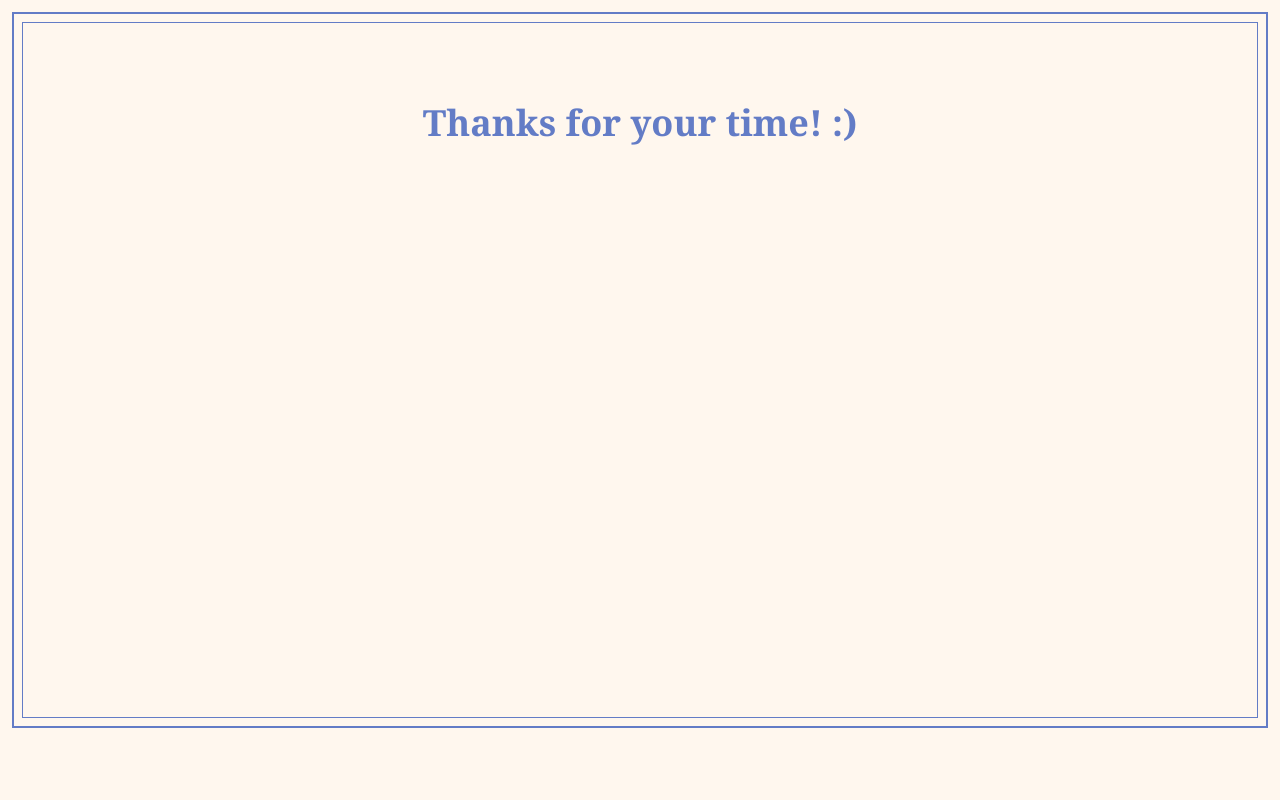
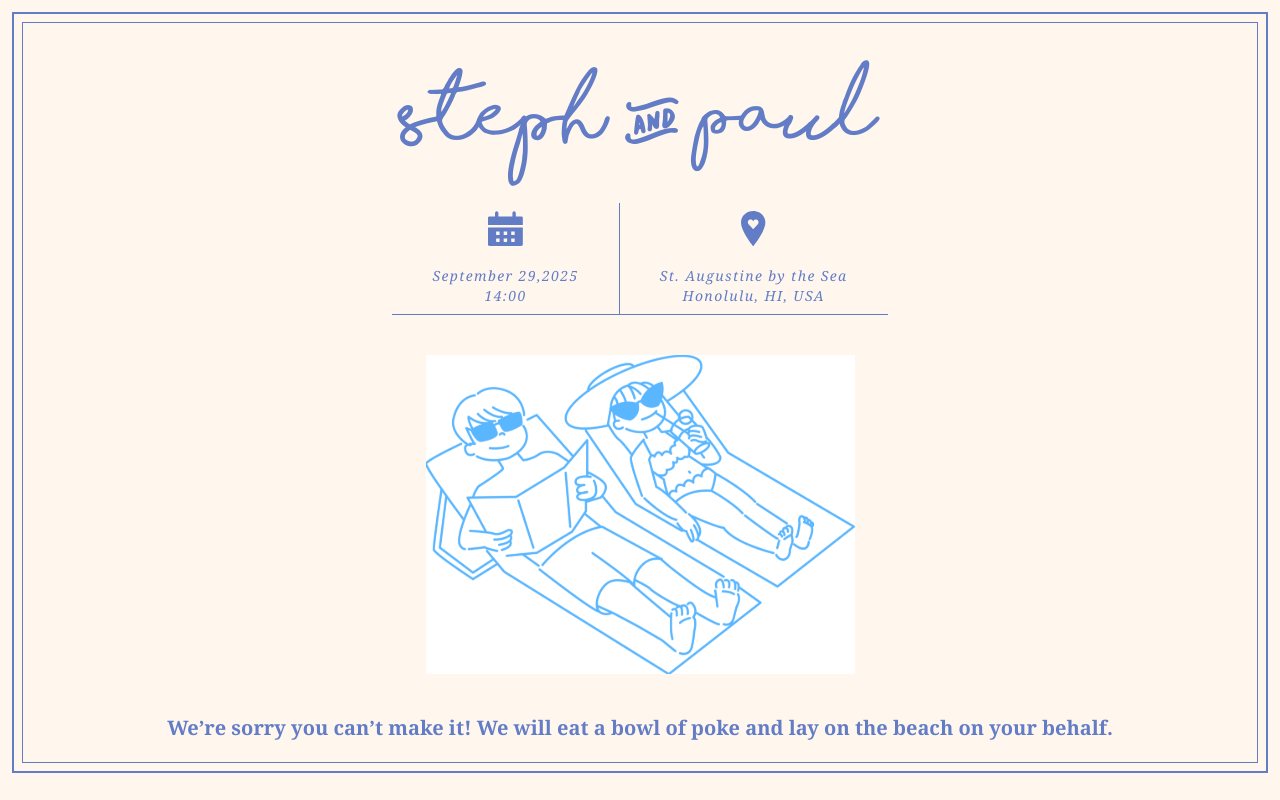
Before and after one commit to codingcapy/capyshroom, a React (Vite) app in the folder frontend/: page /thankyou in a window 1280 px wide. Built offline with nearby package versions, Linux system fonts and the light colour scheme.

Commit message:
improvement: update decline page

```diff
--- a/frontend/src/pages/DeclinePage.tsx
+++ b/frontend/src/pages/DeclinePage.tsx
@@ -1,10 +1,16 @@
+import Header from "../components/Header";
+import sorry from "/website_sorry.svg";
+
 export default function DeclinePage() {
     return (
         <>
-            <div className="py-20">
-                <div className="font-bold xl:text-4xl 2xl:text-6xl mb-5 text-center">
-                    Thanks for your time! :)
-                </div>
+            <Header />
+            <div className="py-10">
+                <img src={sorry} alt="" className="mx-auto" />
+            </div>
+            <div className="font-bold xl:text-xl mb-5 text-center">
+                We’re sorry you can’t make it! We will eat a bowl of poke and
+                lay on the beach on your behalf.
             </div>
         </>
     );
--- a/frontend/src/pages/RsvpPage.tsx
+++ b/frontend/src/pages/RsvpPage.tsx
@@ -70,10 +70,10 @@ export default function RsvpPage() {
                                 understand if you cannot make it! Please reply
                                 no later than{" "}
                                 <span className="font-bold">
-                                    April 1st, 2025
+                                    April 30th, 2025
                                 </span>
-                                . If you do not reply by April 1st, please bring
-                                a chair and sandwich.
+                                . If you do not reply by April 30th, please
+                                bring a chair and sandwich.
                             </div>
                             <button className="px-5 py-2 my-2 border-2 border-[#637CC6] font-bold mx-auto mt-10 hover:bg-[#637CC6] hover:text-[#FFFBF6] transition-all ease-in-out duration-300">
                                 YESSSS, HAWAII  😎🌴
```
Also changed, not shown: frontend/public/website_sorry.svg (added), 7 other files (tests, documents, lock files or other folders).
